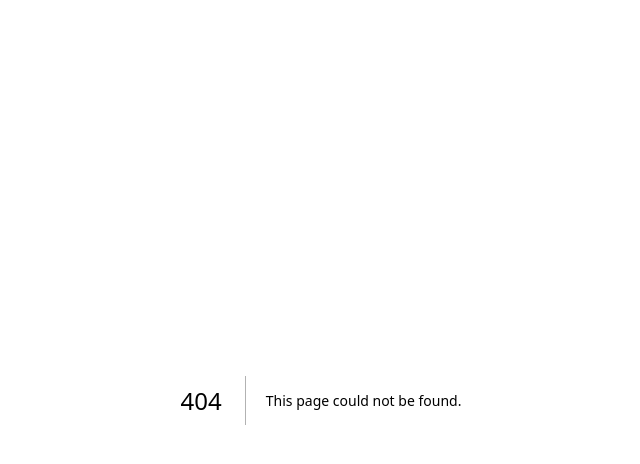
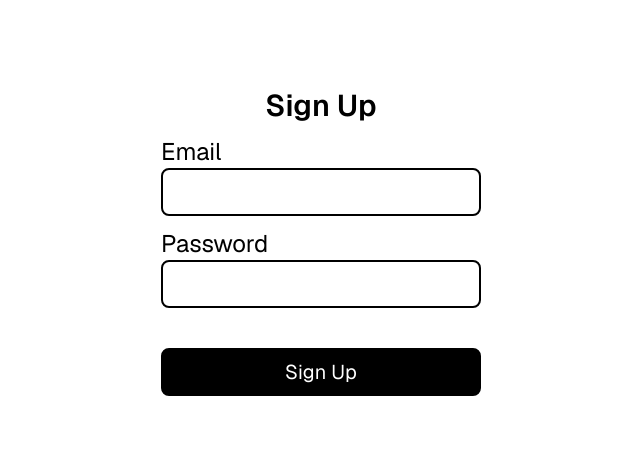
Before and after one commit to SreevikramR/MealSaver, a Next.js app: page /signup in a window 1280 px wide. Before the commit this address had no page. Shown: the top 464 px of the page, without its empty margins (319-959 px from the left). Built offline with nearby package versions, Linux system fonts and the light colour scheme.

Commit message:
feat: sign up page

```diff
--- a/src/app/login/page.tsx
+++ b/src/app/signup/page.tsx
@@ -9,8 +9,8 @@ const page = () => {
     return (
         <div className='w-screen h-screen flex justify-center items-center flex-col'>
             <div className='w-1/3 h-4/5'>
-                <div className='pt-2 font-semibold text-4xl text-center'>Login</div>
-                <div className='flex justify-center items-center flex-col text-xl pt-4'>
+                <div className='pt-2 font-semibold text-3xl text-center'>Sign Up</div>
+                <div className='flex justify-center items-center flex-col text-xl pt-3'>
                     <div className='w-3/4'>
                         <div className='text-2xl'>Email</div>
                         <input className='w-full border-2 border-black rounded-lg p-2' type='email' value={email} onChange={(e) => setEmail(e.target.value)} />
@@ -20,7 +20,7 @@ const page = () => {
                         <input className='w-full border-2 border-black rounded-lg p-2' type='password' value={password} onChange={(e) => setPassword(e.target.value)} />
                     </div>
                     <div className='w-3/4 pt-10'>
-                        <button className='w-full border-2 border-black bg-black text-white p-2 rounded-lg'>Login</button>
+                        <button className='w-full border-2 border-black bg-black text-white p-2 rounded-lg'>Sign Up</button>
                     </div>
                 </div>
             </div>
```
